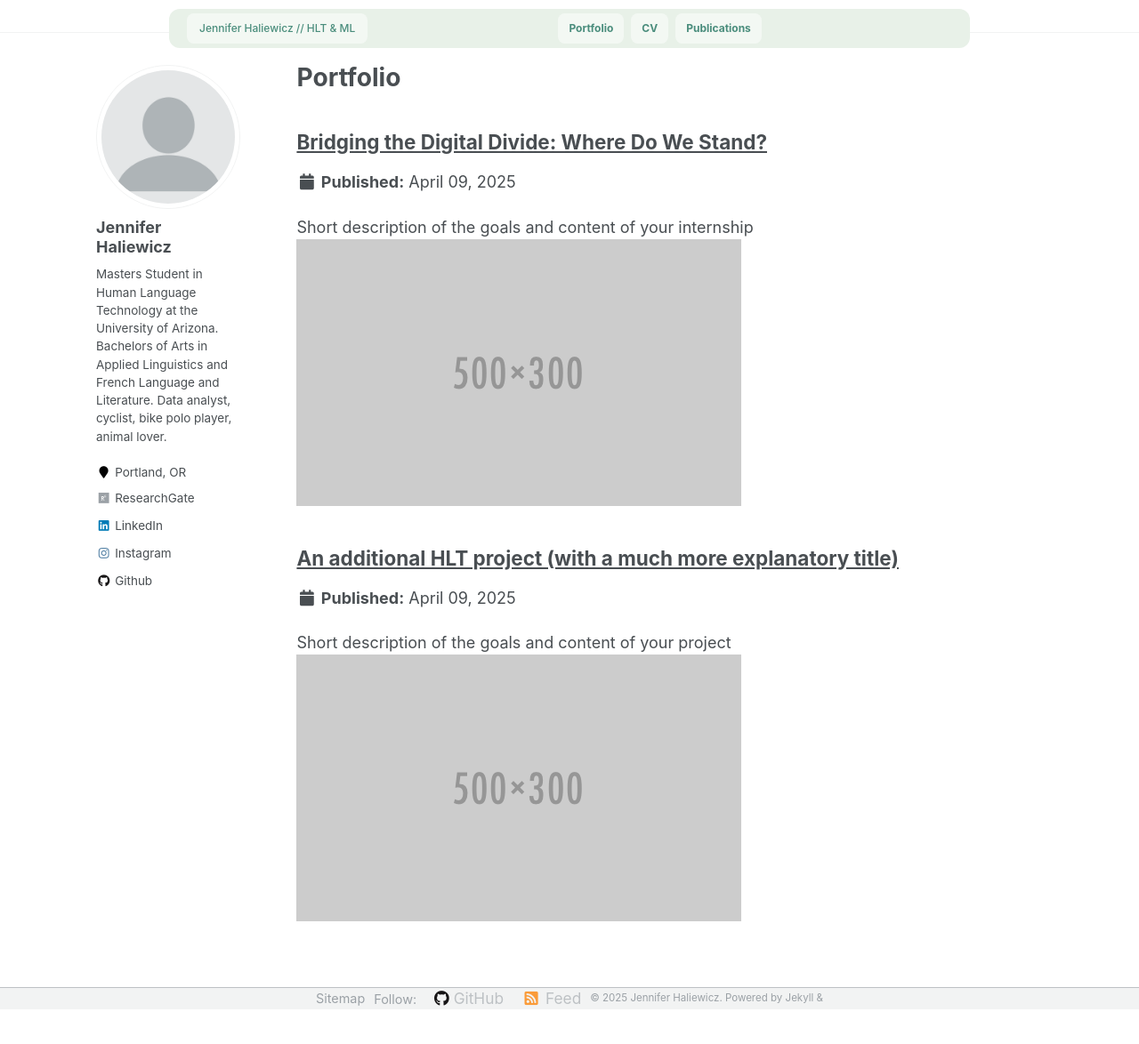
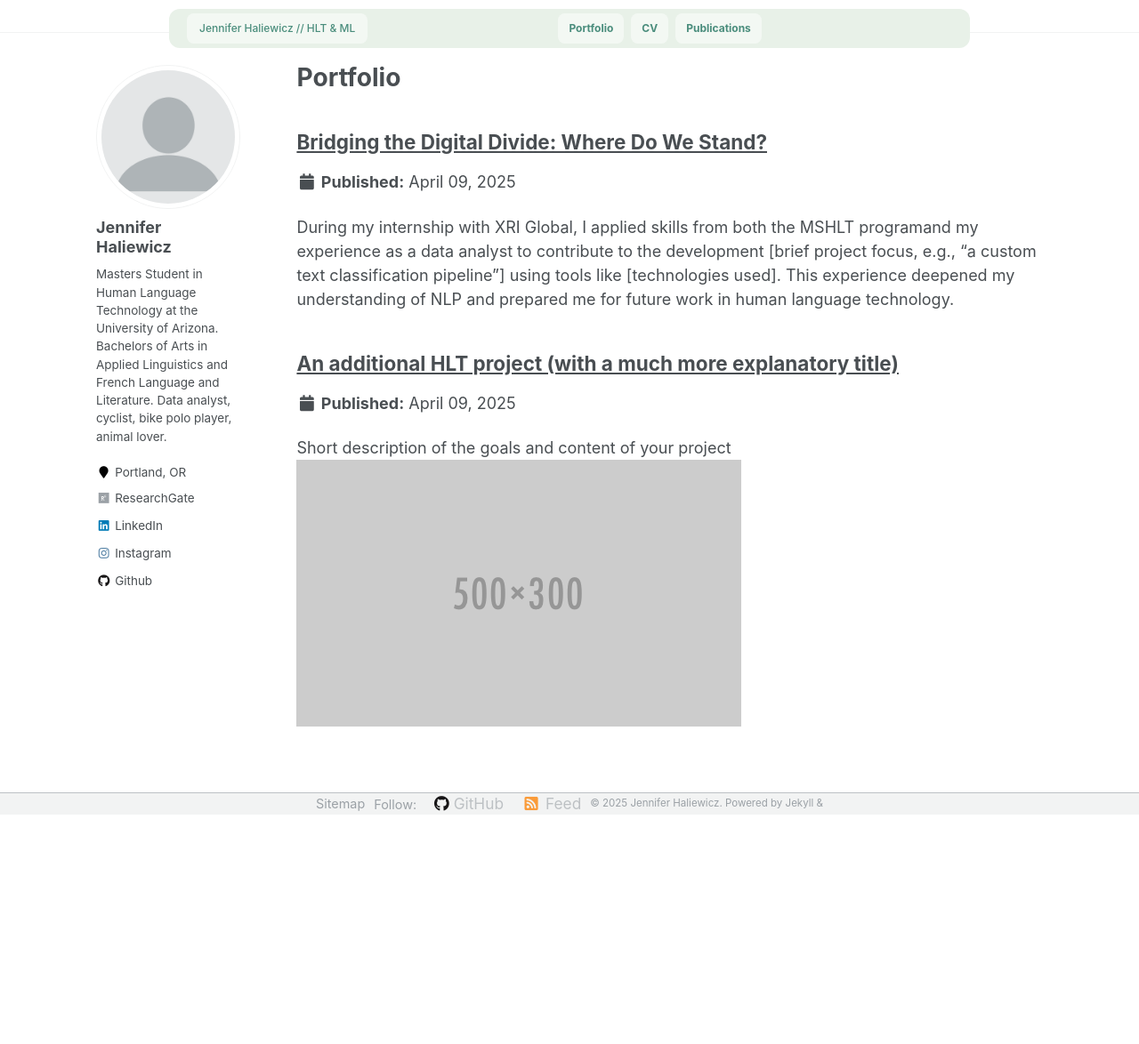
Before and after one commit to rofljen/HLTProfessionalSite, a Jekyll site: the page built from _pages/portfolio.html, in a window 1280 px wide and 1297 px high. Shown: the top 1174 px of the window at 89% size. Built offline with Jekyll 4.4.1, drawn with Linux system fonts in a browser that asks for light colours; nearby versions of some CDN libraries; library files that are not in the unit come from our copies.

Commit message:
Update portfolio-1.html

```diff
--- a/_portfolio/portfolio-1.html
+++ b/_portfolio/portfolio-1.html
@@ -1,6 +1,6 @@
 ---
 title: "Bridging the Digital Divide: Where Do We Stand?"
-excerpt: "Short description of the goals and content of your internship<br/><img src='/images/500x300.png'>"
+excerpt: During my internship with XRI Global, I applied skills from both the MSHLT programand my experience as a data analyst to contribute to the development [brief project focus, e.g., "a custom text classification pipeline"] using tools like [technologies used]. This experience deepened my understanding of NLP and prepared me for future work in human language technology.
 collection: portfolio
 ---
 
```
